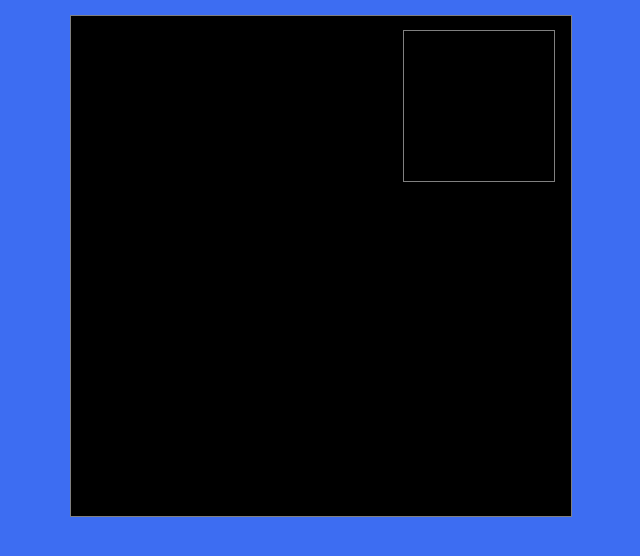
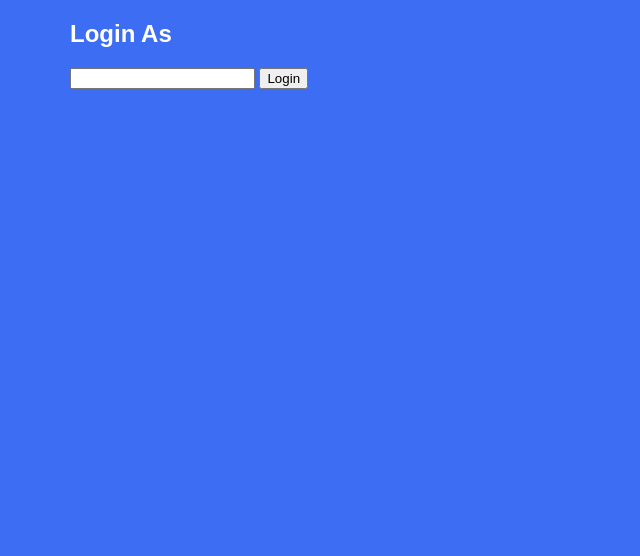
Before and after one commit to feixiao/learning_webrtc, a plain HTML site: page ch5/index.html in a window 1280 px wide. Shown: the whole page, without its empty margins (320-960 px from the left). Drawn offline with Linux system fonts and the light colour scheme.

Commit message:
Move client into ch5 and start building out client example.

```diff
--- a/ch4/client.js
+++ b/ch5/client.js
@@ -1,14 +1,29 @@
-var connection = new WebSocket('ws://localhost:8888');
+var connection = new WebSocket('ws://localhost:8888'),
+    name = "";
 
-var name = "User" + Math.floor(Math.random() * 100);
+var loginPage = document.querySelector('#login-page'),
+    usernameInput = document.querySelector('#username'),
+    loginButton = document.querySelector('#login'),
+    callPage = document.querySelector('#call-page'),
+    theirUsernameInput = document.querySelector('#their-username'),
+    callButton = document.querySelector('#call');
+
+callPage.style.display = "none";
+
+// Login when the user clicks the button
+loginButton.addEventListener("click", function (event) {
+  name = usernameInput.value;
+
+  if (name.length > 0) {
+    send({
+      type: "login",
+      name: name
+    });
+  }
+});
 
 connection.onopen = function () {
   console.log("Connected");
-
-  send({
-    type: "login",
-    name: name
-  });
 };
 
 connection.onmessage = function (message) {
--- a/ch4/index.html
+++ b/ch5/index.html
@@ -9,6 +9,8 @@
       body {
         background-color: #3D6DF2;
         margin-top: 15px;
+        font-family: sans-serif;
+        color: white;
       }
 
       video {
@@ -16,7 +18,7 @@
         border: 1px solid gray;
       }
 
-      #container {
+      .page {
         position: relative;
         display: block;
         margin: 0 auto;
@@ -39,9 +41,17 @@
     </style>
   </head>
   <body>
-    <div id="container">
+    <div id="login-page" class="page">
+      <h2>Login As</h2>
+      <input type="text" id="username" />
+      <button id="login">Login</button>
+    </div>
+
+    <div id="call-page" class="page">
       <video id="yours" autoplay></video>
       <video id="theirs" autoplay></video>
+      <input type="text" id="their-username" />
+      <button id="call">Call</button>
     </div>
 
     <script src="client.js"></script>
```
